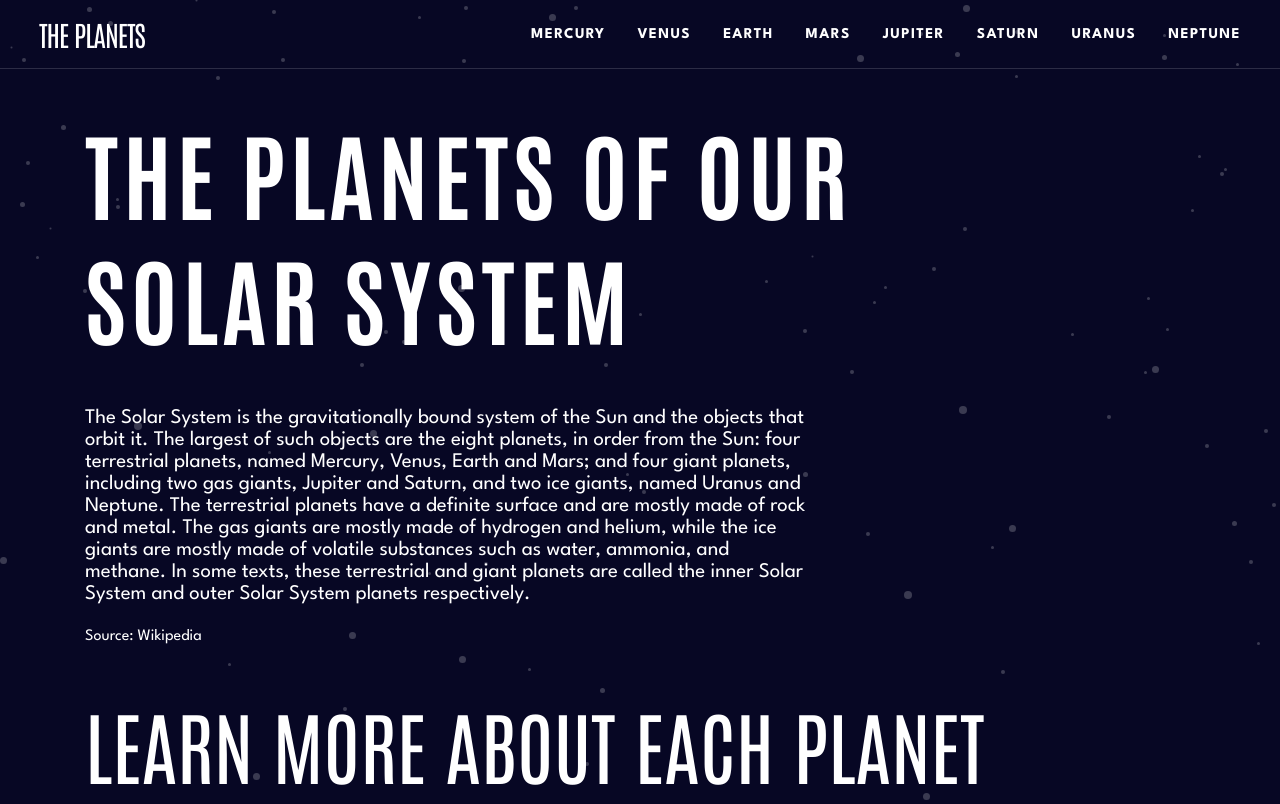
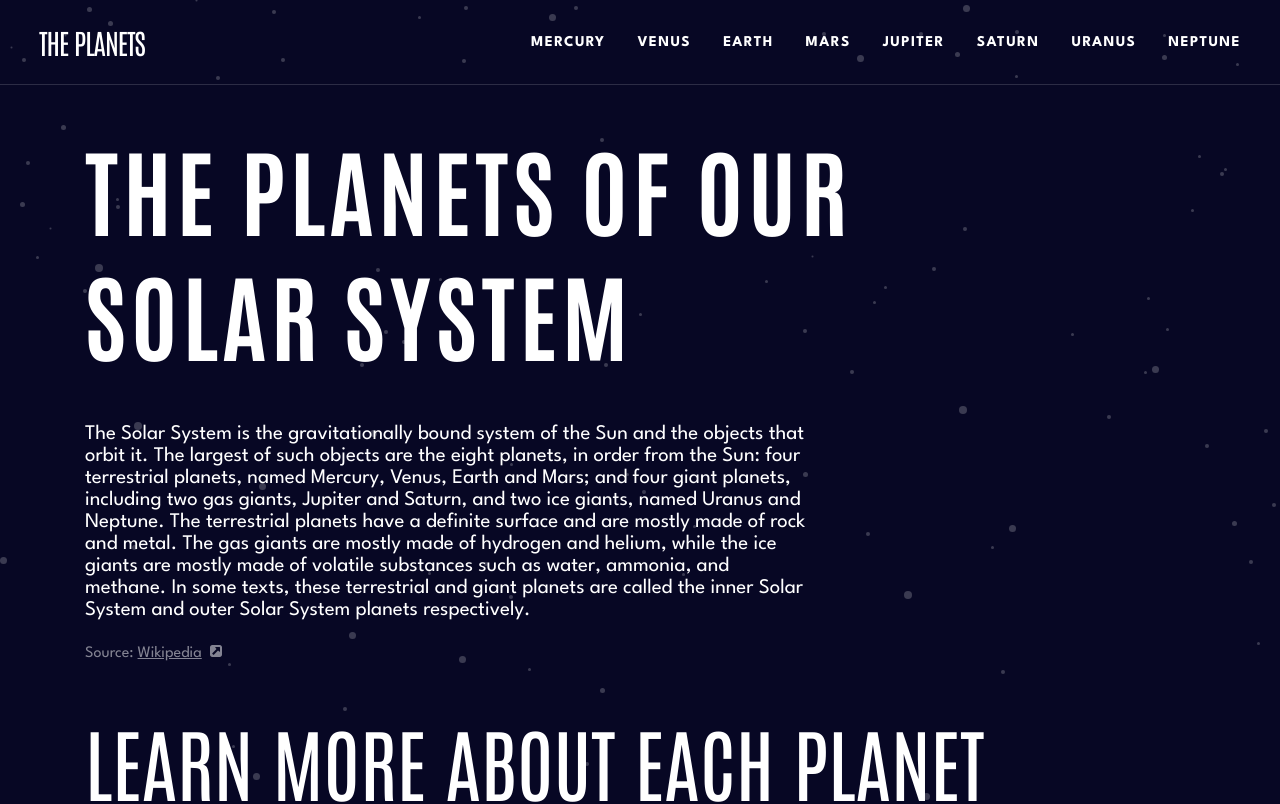
Before and after one commit to Dudeldups/FM-planets-fact-site, a React (Vite) app: page / in a window 1280 px wide. Shown: the top 804 px of the page. Built offline with nearby package versions, Linux system fonts and the light colour scheme.

Commit message:
added source icon and fixed text

```diff
--- a/src/pages/Home/Home.tsx
+++ b/src/pages/Home/Home.tsx
@@ -27,11 +27,16 @@ export default function Home() {
             texts, these terrestrial and giant planets are called the inner
             Solar System and outer Solar System planets respectively.
           </p>
-          <footer>
+          <footer className="source">
             Source:{" "}
             <cite>
               <a href={source} target="_blank" rel="noopener noreferrer">
                 Wikipedia
+                <img
+                  src="/assets/images/icon-source.svg"
+                  alt=""
+                  aria-hidden="true"
+                />
               </a>
             </cite>
           </footer>
--- a/src/pages/PlanetDetails/PlanetDetails.scss
+++ b/src/pages/PlanetDetails/PlanetDetails.scss
@@ -40,10 +40,6 @@
     @include mq($until: $bp-desktop) {
       padding-bottom: 5rem;
     }
-  }
-
-  &__img-big {
-    max-width: 100%;
   }
 
   &__img-small {
@@ -97,24 +93,14 @@
     display: block;
     padding: 1.25rem 0.3rem;
 
+    // hide the second word of inner-links on mobile
     & > span {
       @include mq($until: $bp-tablet) {
         display: none;
       }
     }
 
-    @include mq($bp-tablet) {
-      padding-left: 3.5rem;
-      @include border(0.0625rem, rgba($clr-white, 0.25));
-
-      @include pseudo(before, $inset: 50% auto 0 0, $parent: true) {
-        content: "0" counter(list-item);
-        transform: translateY(-32%);
-        color: rgba($clr-white, 0.5);
-        margin-left: 1.25rem;
-      }
-    }
-
+    // colored line for active link on mobile
     @include mq($until: $bp-tablet) {
       @include pseudo($inset: auto 0 0 0, $parent: true) {
         height: 0.25rem;
@@ -127,6 +113,21 @@
       }
     }
 
+    // link box style for > tablet
+    @include mq($bp-tablet) {
+      padding-left: 3.5rem;
+      @include border(0.0625rem, rgba($clr-white, 0.25));
+
+      // counter ::before
+      @include pseudo(before, $inset: 50% auto 0 0, $parent: true) {
+        content: "0" counter(list-item);
+        transform: translateY(-32%);
+        color: rgba($clr-white, 0.5);
+        margin-left: 1.25rem;
+      }
+    }
+
+    // colored background for > tablet
     @include mq($bp-tablet) {
       @each $planet, $color in $planet-colors {
         .#{$planet} &.active {
--- a/src/pages/PlanetDetails/PlanetDetails.tsx
+++ b/src/pages/PlanetDetails/PlanetDetails.tsx
@@ -73,11 +73,16 @@ export default function PlanetDetails() {
         <h2 className="planet__title">{planet.name}</h2>
         <blockquote className="planet__quote" cite={source}>
           <p className="planet__desc">{description}</p>
-          <footer className="planet__source">
+          <footer className="planet__source source">
             Source:{" "}
             <cite>
               <a href={source} target="_blank" rel="noopener noreferrer">
                 Wikipedia
+                <img
+                  src="/assets/images/icon-source.svg"
+                  alt=""
+                  aria-hidden="true"
+                />
               </a>
             </cite>
           </footer>
--- a/src/pages/Root/Root.scss
+++ b/src/pages/Root/Root.scss
@@ -23,6 +23,7 @@
     flex-direction: column;
     align-items: center;
     gap: 2.44rem;
+    padding-block: 1.5rem;
   }
 
   @include mq($bp-desktop) {
--- a/src/scss/base/_base.scss
+++ b/src/scss/base/_base.scss
@@ -10,6 +10,11 @@ main,
   @include padding-inline;
 }
 
+cite img {
+  display: inline-block;
+  margin-left: 0.5rem;
+}
+
 .footer {
   padding-block: 3.5rem 2rem;
 }
--- a/src/scss/base/_typography.scss
+++ b/src/scss/base/_typography.scss
@@ -32,6 +32,28 @@ body {
 :where(a) {
   text-decoration: none;
   color: $clr-white;
+}
+
+.source {
+  text-align: center;
+  color: rgba($clr-white, 0.5);
+
+  & a {
+    text-decoration: underline;
+    color: inherit;
+  }
+
+  .home & {
+    @include mq($bp-desktop) {
+      text-align: left;
+    }
+  }
+
+  .planet & {
+    @include mq($bp-tablet) {
+      text-align: left;
+    }
+  }
 }
 
 .nav {
@@ -98,20 +120,6 @@ body {
     }
   }
 
-  &__source {
-    text-align: center;
-    color: rgba($clr-white, 0.5);
-
-    & a {
-      text-decoration: underline;
-      color: inherit;
-    }
-
-    @include mq($bp-tablet) {
-      text-align: left;
-    }
-  }
-
   &__inner-link {
     font-size: 0.75rem;
     letter-spacing: 0.12056rem;
```
